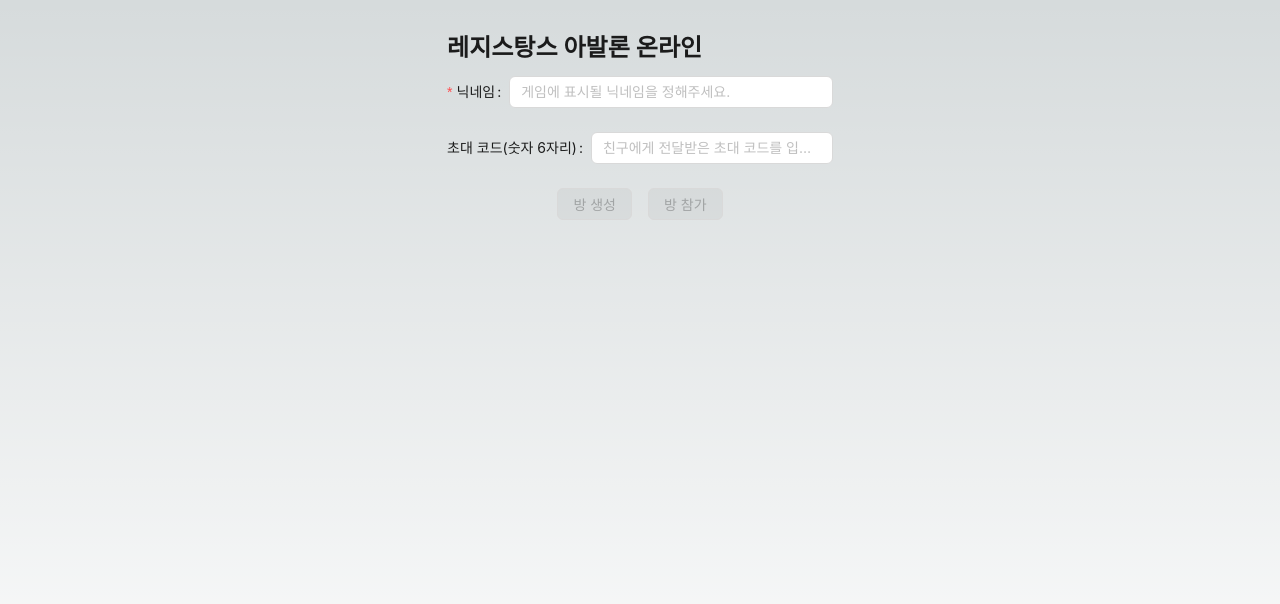
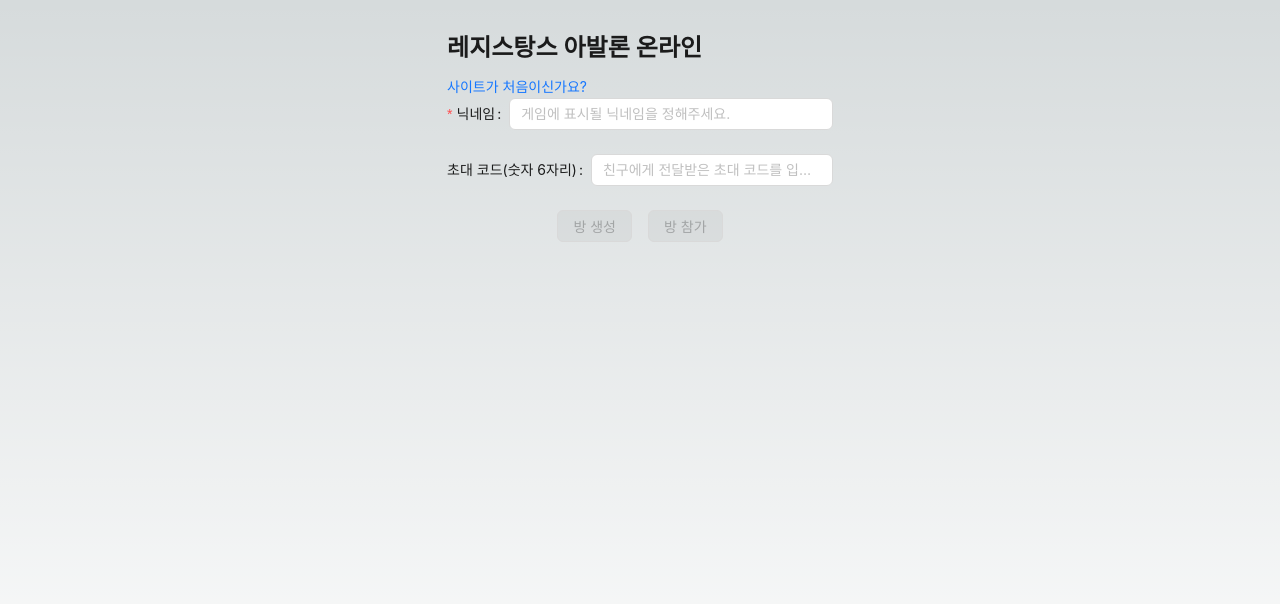
Before and after one commit to AndroidNetrunner/web-avalon, a Next.js app: page / in a window 1280 px wide. Shown: the top 604 px of the page. Built offline with nearby package versions, Linux system fonts and the light colour scheme; no server answers.

Commit message:
[ADD] 입장 페이지에 설명서 링크 등록

```diff
--- a/src/components/Entry.tsx
+++ b/src/components/Entry.tsx
@@ -4,6 +4,7 @@ import React from "react";
 import { Form, Input, Button, Typography, Alert } from "antd";
 import useEnterRoom from "@/hooks/useEnterRoom";
 import styled from "styled-components";
+import Link from "antd/es/typography/Link";
 
 const INVITATION_CODE_LENGTH = 6;
 
@@ -25,6 +26,12 @@ const Entry = () => {
   return (
     <div>
       <Title level={3}>레지스탕스 아발론 온라인</Title>
+      <Link
+        href="https://velog.io/@kby9906/%EB%A0%88%EC%A7%80%EC%8A%A4%ED%83%95%EC%8A%A4-%EC%95%84%EB%B0%9C%EB%A1%A0-%EC%98%A8%EB%9D%BC%EC%9D%B8-%EC%84%A4%EB%AA%85%EC%84%9C"
+        target="_blank"
+      >
+        사이트가 처음이신가요?
+      </Link>
       <Form name="entry-form">
         <Form.Item
           label="닉네임"
```
